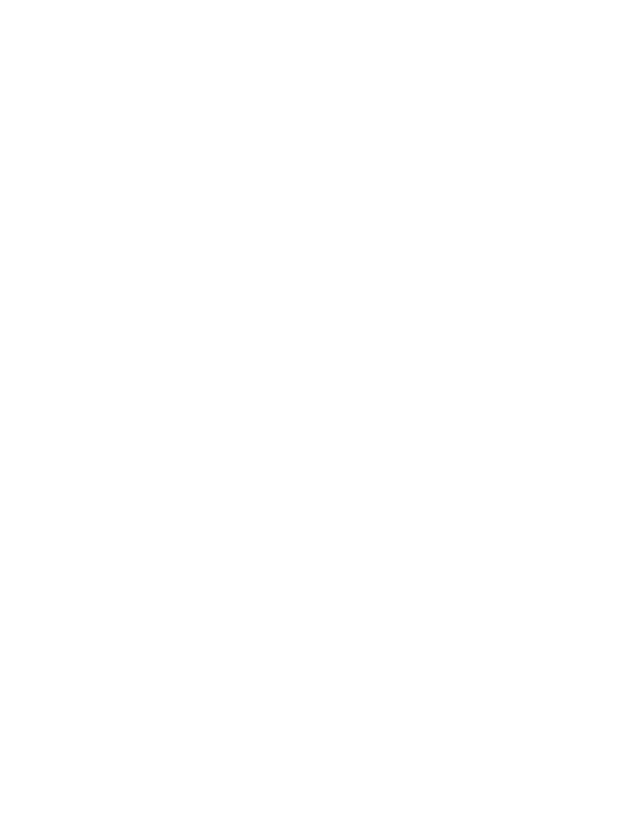
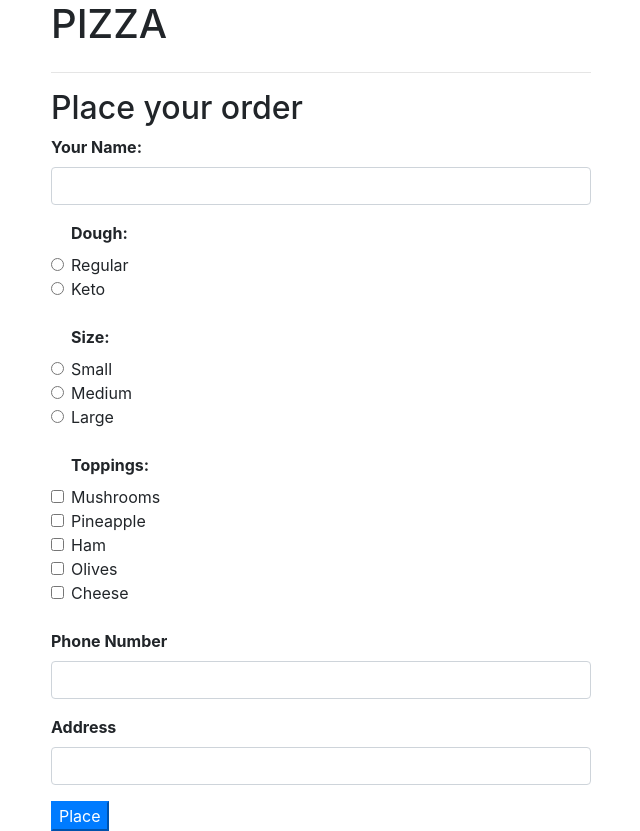
Before and after one commit to faustlarsen/pizza, a plain HTML site: page index.html in a window 1280 px wide. Shown: the whole page, without its empty margins (34-674 px from the left). Before the commit the page ends 800 px from the top, so only its background shows below. Drawn offline with Linux system fonts and the light colour scheme.

Commit message:
add HTML structure

```diff
--- a/index.html
+++ b/index.html
@@ -1,15 +1,83 @@
 <!DOCTYPE html>
 <html lang="en-US">
   <head>
+    <link href="css/bootstrap.css" rel="stylesheet" type="text/css" media="all">
     <link href="css/styles.css" rel="stylesheet" type="text/css">
     <script src="js/jquery-3.5.1.js"></script>
-    <link src="css/bootstrap.css" rel="stylesheet" type="text/css">
     <script src="js/scripts.js"></script>
     <title>Pizza Parlor</title>
   </head>
   <body>
-  <div class="container">
-
-  </div>
+    <div class="container">
+      <h1>PIZZA</h1>
+      <div class="row">
+        <div class="col-md-6">
+          <hr>
+          <h2>Place your order</h2>
+          <form id="pizzaOrder">
+            <div class="form-group">
+              <label for="name"><strong>Your Name:</strong></label>
+              <input type="text"  class="form-control" id="name">
+            </div>
+            <div class="form-check">
+              <label for="dough"><strong>Dough:</strong></label><br>
+              <input class="form-check-input" type="radio" name="dough" id="regular" value="regular">
+              <label class="form-check-label" for="regular">Regular</label>
+            </div>
+            <div class="form-check">
+              <input class="form-check-input" type="radio" name="dough" id="keto" value="keto">
+              <label class="form-check-label" for="keto">Keto</label>
+            </div>
+            <br>
+            <div class="form-check">
+              <label for="pickSize"><strong>Size:</strong></label><br>
+              <input class="form-check-input" type="radio" name="size" id="small" value="small">
+              <label class="form-check-label" for="small">Small</label>
+            </div>
+            <div class="form-check">
+              <input class="form-check-input" type="radio" name="size" id="medium" value="medium">
+              <label class="form-check-label" for="medium">Medium</label>
+            </div>
+            <div class="form-check">
+              <input class="form-check-input" type="radio" name="size" id="large" value="large">
+              <label class="form-check-label" for="large">Large</label>
+            </div>
+            <br>
+            <div class="form-check">
+              <label for="toppings"><strong>Toppings:</strong></label>
+              <br>
+              <input class="form-check-input" type="checkbox" value="mushrooms" name="top">
+              <label class="form-check-label" for="mushrooms">Mushrooms</label>
+            </div>
+            <div class="form-check">
+              <input class="form-check-input" type="checkbox" value="pineapple" name="top" >
+              <label class="form-check-label" for="pineapple">Pineapple</label>
+            </div>
+            <div class="form-check">
+              <input class="form-check-input" type="checkbox" value="ham" name="top" >
+              <label class="form-check-label" for="ham">Ham</label>
+            </div>
+            <div class="form-check">
+              <input class="form-check-input" type="checkbox" value="olives" name="top" >
+              <label class="form-check-label" for="olives">Olives</label>
+            </div>
+            <div class="form-check">
+              <input class="form-check-input" type="checkbox" value="cheese" name="top" >
+              <label class="form-check-label" for="cheese">Cheese </label>
+            </div>
+            <br>
+            <div class="form-group">
+              <label for="new-phone-number"><strong>Phone Number</strong></label>
+              <input type="text"  class="form-control" id="new-phone-number">
+            </div>
+            <div class="form-group">
+              <label for="new-physical-address"><strong>Address</strong></label>
+              <input type="text" class="form-control" id="physical-address">
+            </div>
+            <button type="submit" class="btn-primary">Place</button>
+          </form>
+        </div>
+      </div>
+    </div>
   </body>
 </html>
--- a/js/scripts.js
+++ b/js/scripts.js
@@ -0,0 +1,5 @@
+function Pizza ( size, toppings, dough) {
+  this.size = size;
+  this.toppings = toppings;
+  this.dough = dough;
+}
```
Also changed, not shown: 1 other file.
